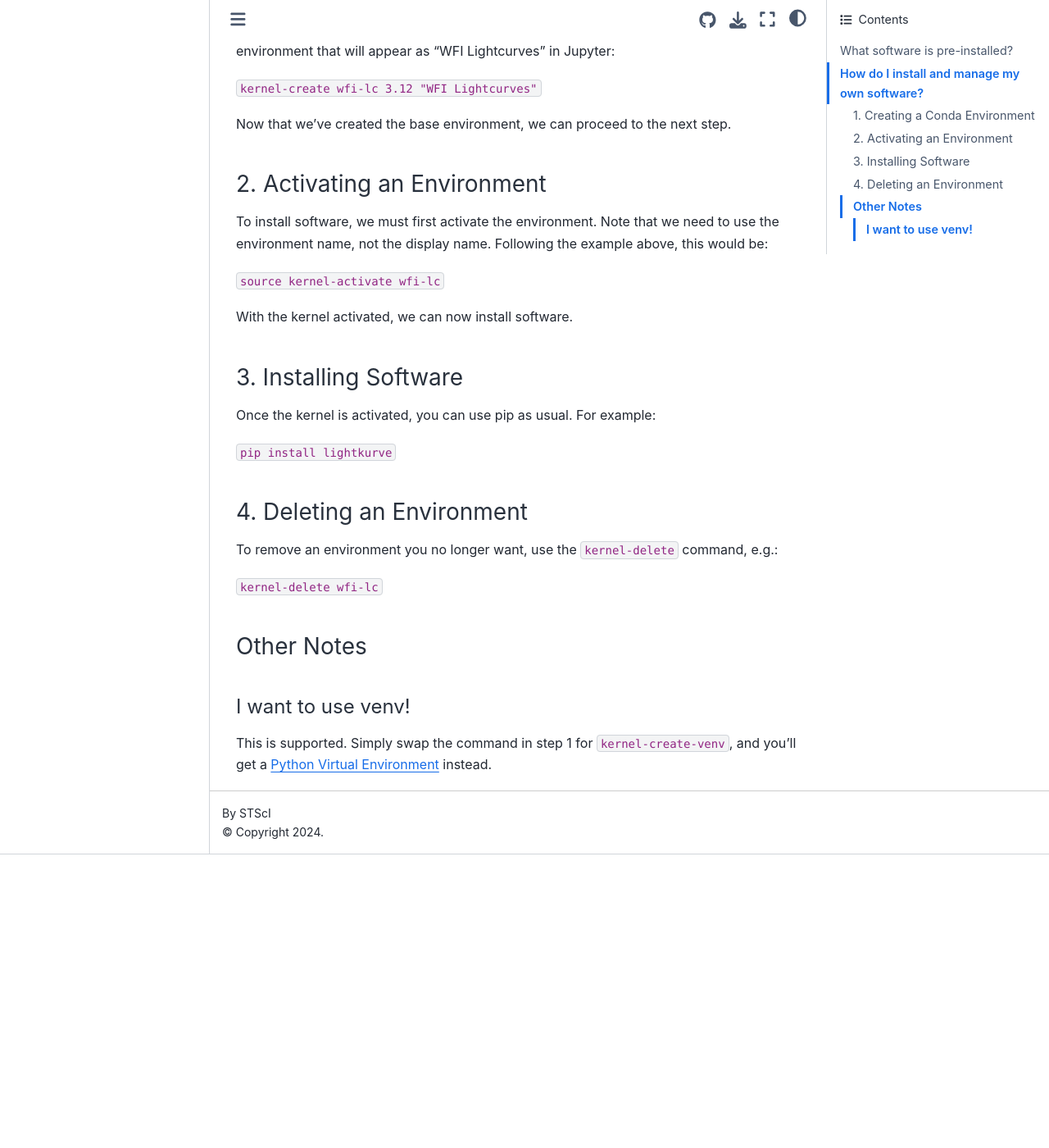
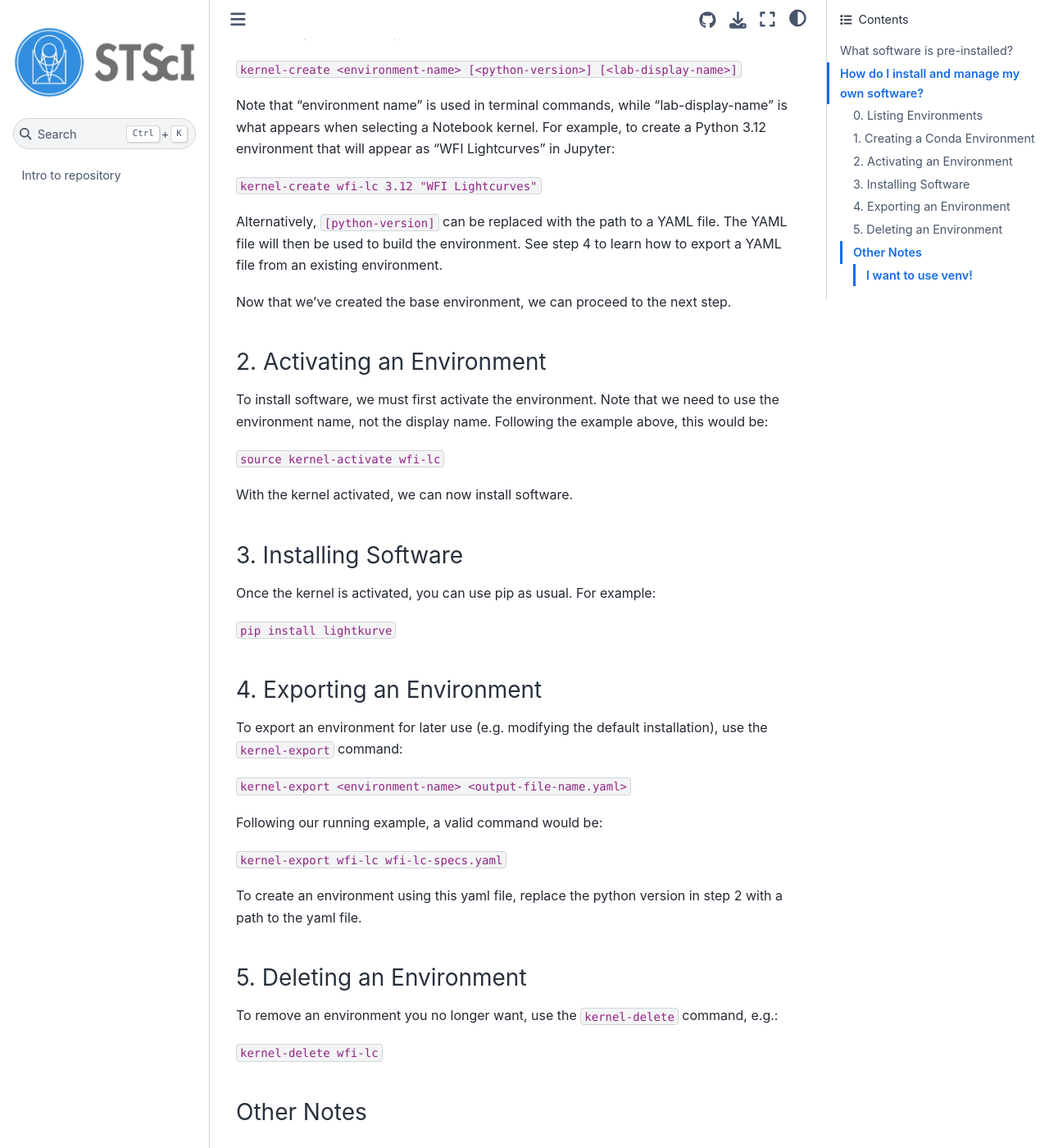
Before and after one commit to spacetelescope/roman_notebooks, a Jupyter Book: the page built from markdown/software.md, in a window 1280 px wide and 1400 px high, scrolled down 1031 px. Shown: the whole window at 82% size. Built offline with Jupyter Book 1.0.4 settings and Sphinx 7.4.7 and the Sphinx Book theme 1.1.4, drawn with Linux system fonts in a browser that asks for light colours; pages that are not in the unit, such as notebooks, are missing from menus; before the commit the page ends 2073 px from its top, so only the background shows below that; some of the changed text lies outside the part shown.

Commit message:
add instructions for new kernel tools

```diff
--- a/markdown/software.md
+++ b/markdown/software.md
@@ -4,7 +4,7 @@
 <span style="font-variant:small-caps;">Note:</span> Any commands given on this page must be entered into a terminal window. To open a new terminal window, select <span style="font-variant:small-caps;">file > new terminal</span> from the menu bar.
 
 ## What software is pre-installed?
-To get a full list of pre-installed software, run `conda list`. Since this full list is quite long, you can filter it with `conda list <package>`. For example, `conda list python` or `conda list numpy`.
+To get a full list of pre-installed software, run `conda list`. Since this full list is quite long, you can check the version for a particular package using `conda list <package>`. For example, `conda list astropy` or `conda list numpy`.
 
 If there is a package that you think should be included by default, you can submit a request to the [Roman help desk](https://stsci.service-now.com/roman).
 
@@ -12,6 +12,10 @@
 It is essential to create software environments when working in the cloud nexus. A simple `pip install <package>` will not result in a persistent installation. Instead, it will produce a temporary installation that will be deleted upon your next log in.
 
 As part of the Research Nexus, you can use helper commands to create and manage software environments. Follow the steps below to setup your own environments and install packages.
+
+### 0. Listing Environments
+
+To list environments, including those you've installed manually, run `kernel-list`.
 
 ### 1. Creating a Conda Environment
 
@@ -22,6 +26,8 @@
 Note that "environment name" is used in terminal commands, while "lab-display-name" is what appears when selecting a Notebook kernel. For example, to create a Python 3.12 environment that will appear as "WFI Lightcurves" in Jupyter:
 
 `kernel-create wfi-lc 3.12 "WFI Lightcurves"`
+
+Alternatively, `[python-version]` can be replaced with the path to a YAML file. The YAML file will then be used to build the environment. See step 4 to learn how to export a YAML file from an existing environment.
 
 Now that we've created the base environment, we can proceed to the next step.
 
@@ -39,8 +45,19 @@
 
 `pip install lightkurve`
 
+### 4. Exporting an Environment
+To export an environment for later use (e.g. modifying the default installation), use the `kernel-export` command:
 
-### 4. Deleting an Environment
+`kernel-export <environment-name> <output-file-name.yaml>`
+
+Following our running example, a valid command would be:
+
+`kernel-export wfi-lc wfi-lc-specs.yaml`
+
+To create an environment using this yaml file, replace the python version in step 2 with a path to the yaml file.
+
+
+### 5. Deleting an Environment
 
 To remove an environment you no longer want, use the `kernel-delete` command, e.g.:
 
```
